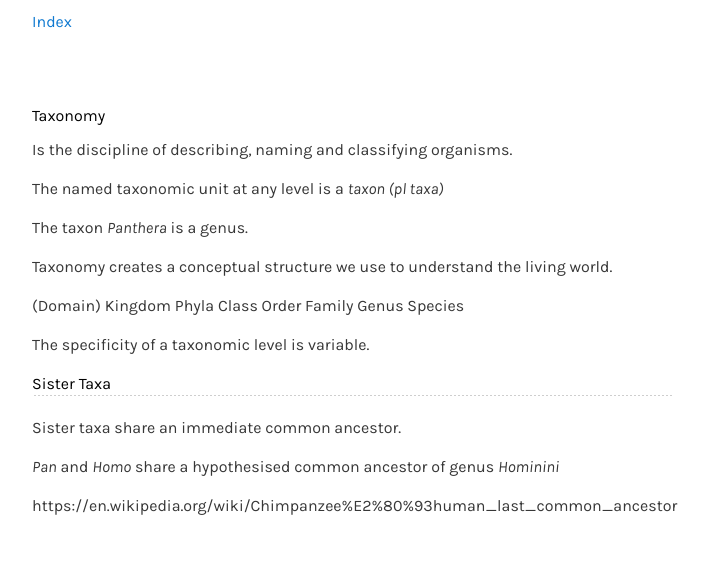
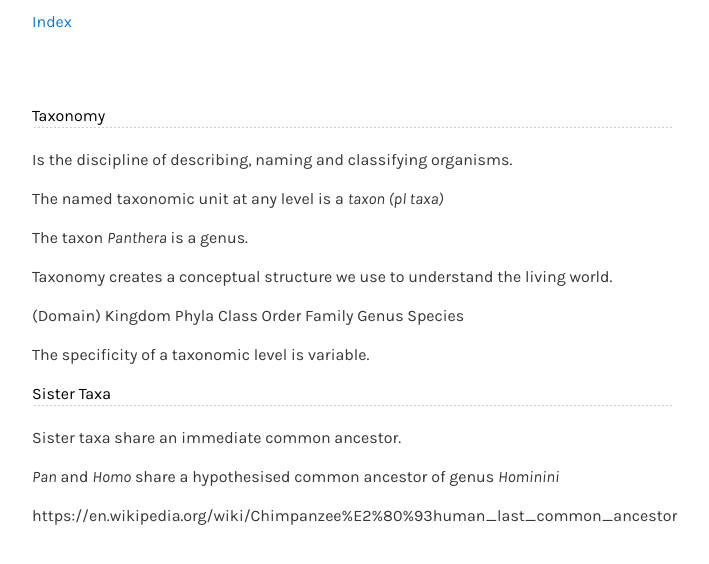
Before and after one commit to mathew-j-davis/sle-132-biology-form-and-function, a Jekyll site: the page built from taxonomy.md, in a window 1280 px wide. Shown: the top 564 px of the page, without its empty margins (288-997 px from the left). Built offline with Jekyll 4.4.1, drawn with Linux system fonts in a browser that asks for light colours; our own code applies the rules of GitHub Pages for plain Markdown files.

Commit message:
remote theme test

```diff
--- a/_sass/jekyll-theme-slate.scss
+++ b/_sass/jekyll-theme-slate.scss
@@ -59,16 +59,21 @@ h1, h2, h3, h4, h5, h6 {
 
 h1 {
   font-size: 1.4 em;
+  padding-bottom: 10px;
+  background: url('../images/bg_hr.png') repeat-x bottom;
 }
 
 h2 {
+
+  font-size: 1.2 em;
   padding-bottom: 10px;
-  font-size: 1.2 em;
   background: url('../images/bg_hr.png') repeat-x bottom;
 }
 
 h3 {
   font-size: 1.2 em;
+  padding-bottom: 10px;
+  background: url('../images/bg_hr.png') repeat-x bottom;
 }
 
 h4 {
```
